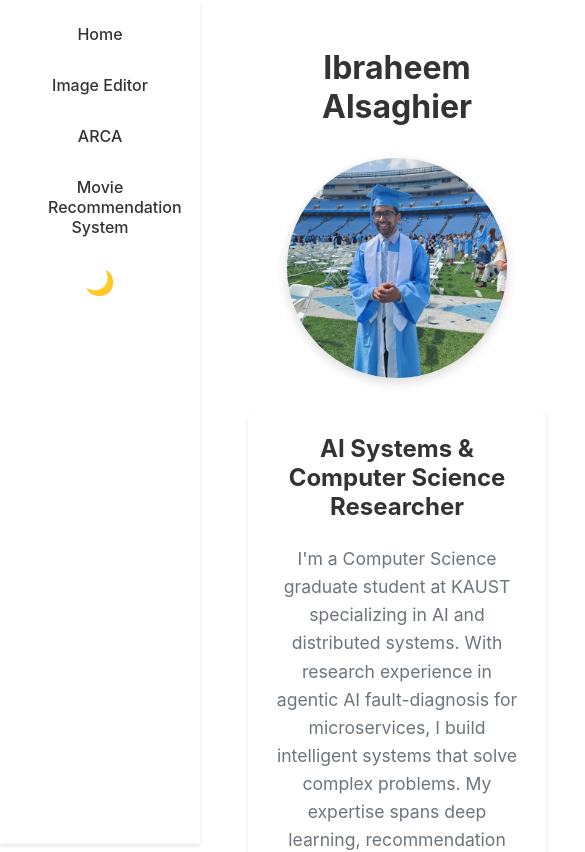
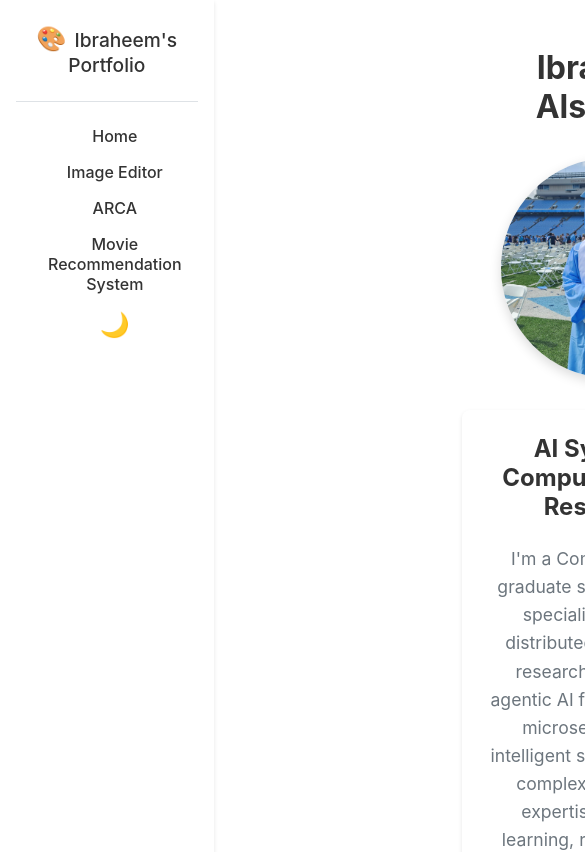
Before and after one commit to ibraheemsag/Port, a React (Create React App) app in the folder frontend/: page / in a window 390 px wide. Shown: the top 852 px of the page, 585 px wide, since content can reach past the window. Built offline with nearby package versions, Linux system fonts and the light colour scheme; no server answers.

Commit message:
Update site branding: title, navbar and appearance

```diff
--- a/frontend/public/index.html
+++ b/frontend/public/index.html
@@ -7,7 +7,7 @@
     <meta name="theme-color" content="#000000" />
     <meta
       name="description"
-      content="Web site created using create-react-app"
+      content="Ibraheem Alsaghier's portfolio"
     />
     <link rel="apple-touch-icon" href="%PUBLIC_URL%/logo192.png" />
     <!--
@@ -24,7 +24,7 @@
       work correctly both with client-side routing and a non-root public URL.
       Learn how to configure a non-root public URL by running `npm run build`.
     -->
-    <title>React App</title>
+    <title>Ibraheem's Portfolio</title>
   </head>
   <body>
     <noscript>You need to enable JavaScript to run this app.</noscript>
--- a/frontend/src/components/Navbar/Navbar.css
+++ b/frontend/src/components/Navbar/Navbar.css
@@ -6,6 +6,34 @@
   width: 200px;
   padding: 1rem 2rem;
   box-shadow: 0 2px 4px rgba(0, 0, 0, 0.1);
+}
+
+/* New styles for the navbar brand */
+.navbar-brand {
+  margin-bottom: 2rem;
+  padding-bottom: 1rem;
+  border-bottom: 1px solid var(--border-color);
+}
+
+.site-title {
+  display: flex;
+  align-items: center;
+  font-size: 1.2rem;
+  font-weight: 700;
+}
+
+.site-logo {
+  font-size: 1.5rem;
+  margin-right: 0.5rem;
+}
+
+.navbar-menu {
+  list-style: none;
+  padding: 0;
+  margin: 0;
+  display: flex;
+  flex-direction: column;
+  align-items: flex-start;
 }
 
 .navbar ul {
@@ -83,3 +111,27 @@
 [data-theme='light'] .navbar a::after {
   background-color: #333333;
 }
+
+/* Mobile responsiveness for navbar */
+@media (max-width: 768px) {
+  .navbar {
+    position: relative;
+    width: 100%;
+    height: auto;
+    padding: 1rem;
+  }
+
+  .navbar-brand {
+    margin-bottom: 1rem;
+  }
+
+  .navbar-menu {
+    flex-direction: row;
+    flex-wrap: wrap;
+    justify-content: center;
+  }
+
+  .navbar-menu li {
+    margin: 0 0.5rem;
+  }
+}
--- a/frontend/src/components/Navbar/Navbar.jsx
+++ b/frontend/src/components/Navbar/Navbar.jsx
@@ -5,7 +5,13 @@ import './Navbar.css';  // Add this import
 const Navbar = () => {
   return (
     <nav className="navbar">
-      <ul>
+      <div className="navbar-brand">
+        <Link to="/" className="site-title">
+          <span className="site-logo">🎨</span>
+          <span>Ibraheem's Portfolio</span>
+        </Link>
+      </div>
+      <ul className="navbar-menu">
         <li><Link to="/">Home</Link></li>
         <li><Link to="/image-editor">Image Editor</Link></li>
         <li><Link to="/arca">ARCA</Link></li>
```
Also changed, not shown: frontend/public/manifest.json.
